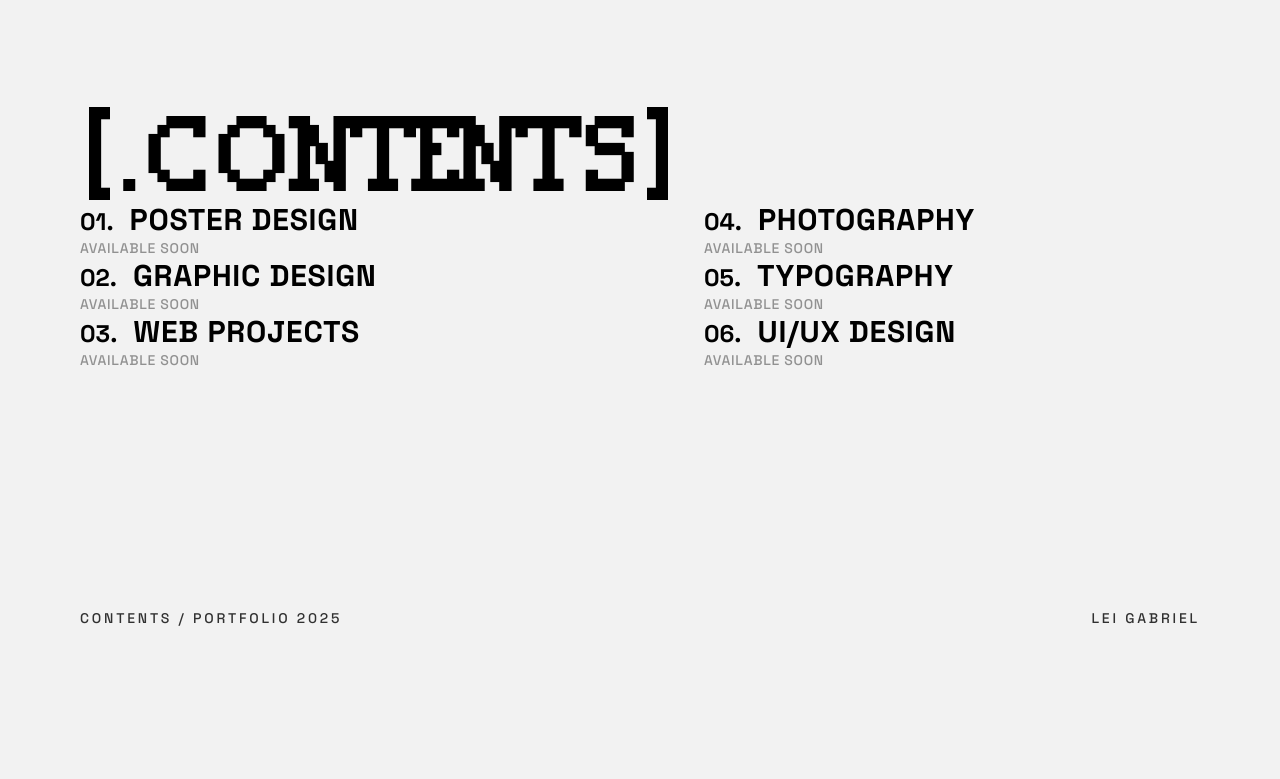
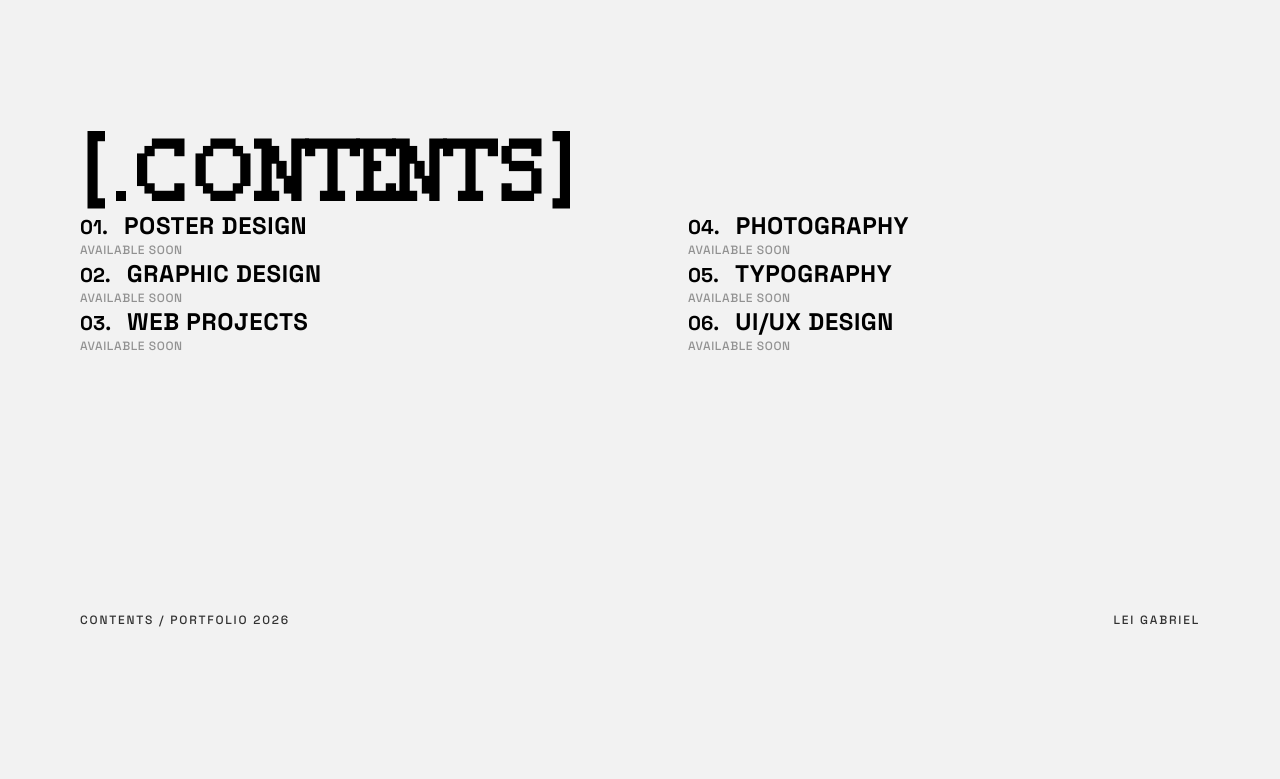
Before and after one commit to leigabriel/design-portfolio, a React (Vite) app: page / in a window 1280 px wide. Shown: the part 2540-3319 px from the top of the page. Built offline with nearby package versions, Linux system fonts and the light colour scheme.

Commit message:
refactor(contents): clean up code and update year to 2026

```diff
--- a/src/components/ContentsSection.jsx
+++ b/src/components/ContentsSection.jsx
@@ -1,15 +1,5 @@
 import { useTheme } from '../context/ThemeContext'
 import { useScrollAnimation, useStaggerAnimation } from '../hooks/useScrollAnimation'
-
-function ContentsSection() {
-  const { isDarkMode } = useTheme()
-  const titleRef = useScrollAnimation({ animation: 'fadeUp', delay: 0 })
-  const contentRef = useStaggerAnimation({
-    selector: '.content-item',
-    animation: 'fadeUp',
-    stagger: 100,
-    delay: 200
-  })
 
 const contentsData = [
   { number: '01', title: 'Poster Design' },
@@ -20,112 +10,43 @@ function ContentsSection() {
   { number: '06', title: 'UI/UX Design' }
 ]
 
-  const leftColumn = contentsData.slice(0, 3)
-  const rightColumn = contentsData.slice(3, 6)
+function ContentsSection() {
+  const { isDarkMode, isNeonMode } = useTheme()
+  const titleRef = useScrollAnimation({ animation: 'bounceIn', delay: 0 })
+  const contentRef = useStaggerAnimation({ selector: '.content-item', animation: 'flipUp', stagger: 80, delay: 200 })
+
+  const textColor = isNeonMode ? 'text-[#ff0000]' : isDarkMode ? 'text-white' : 'text-black'
+  const textMuted = isNeonMode ? 'text-[#ff0000]/40' : isDarkMode ? 'text-white/40' : 'text-black/40'
+  const footerText = isNeonMode ? 'text-[#ff0000]/60' : isDarkMode ? 'text-white/60' : 'text-black/80'
+
+  const [leftColumn, rightColumn] = [contentsData.slice(0, 3), contentsData.slice(3, 6)]
 
   return (
-    <section
-      id="contents"
-      className={`relative min-h-screen overflow-hidden transition-colors duration-500 ${
-        isDarkMode ? 'bg-[#212631]' : 'bg-[#f2f2f2]'
-      }`}
-    >
-      <div className="absolute top-4 bottom-4 left-4 right-4 sm:top-6 sm:bottom-6 sm:left-6 sm:right-6 md:top-8 md:bottom-8 md:left-14 md:right-14 lg:left-20 lg:right-20 flex flex-col justify-between">
+    <section id="contents" className={`relative min-h-screen overflow-hidden transition-colors duration-500 ${isDarkMode ? 'bg-[#212631]' : 'bg-[#f2f2f2]'}`}>
+      <div className="section-padding flex flex-col justify-between">
+        <div className="flex-1 flex flex-col justify-center">
+          <h2 ref={titleRef} className={`section-title transition-colors duration-500 ${textColor}`}>[.CONTENTS]</h2>
 
-        <div className="flex-1 flex flex-col justify-center">
-          <h2
-            ref={titleRef}
-            className={`font-[Timetwist] text-4xl sm:text-5xl md:text-6xl lg:text-7xl font-bold tracking-tight mb-12 sm:mb-16 md:mb-20 transition-colors duration-500 ${
-              isDarkMode ? 'text-white' : 'text-black'
-            }`}
-          >
-            [.CONTENTS]
-          </h2>
-
-          <div ref={contentRef} className="grid grid-cols-1 md:grid-cols-2 gap-x-16 lg:gap-x-32 gap-y-10 sm:gap-y-12 md:gap-y-14">
-            <div className="space-y-10 sm:space-y-12 md:space-y-14">
-              {leftColumn.map((item) => (
-                <div
-                  key={item.number}
-                  className="content-item group cursor-default transition-transform duration-300 hover:translate-x-2"
-                >
+          <div ref={contentRef} className="grid grid-cols-1 md:grid-cols-2 grid-gap">
+            {[leftColumn, rightColumn].map((column, colIndex) => (
+              <div key={colIndex} className="content-spacing">
+                {column.map((item) => (
+                  <div key={item.number} className="content-item group cursor-default transition-transform duration-300 hover:translate-x-2">
                     <div className="flex items-baseline gap-3 sm:gap-4">
-                    <span
-                      className={`text-lg sm:text-xl md:text-2xl font-bold transition-colors duration-500 ${
-                        isDarkMode ? 'text-white' : 'text-black'
-                      }`}
-                    >
-                      {item.number}.
-                    </span>
-                    <h3
-                      className={`text-xl sm:text-2xl md:text-3xl font-bold uppercase tracking-wide transition-colors duration-500 ${
-                        isDarkMode ? 'text-white' : 'text-black'
-                      }`}
-                    >
-                      {item.title}
-                    </h3>
+                      <span className={`content-number transition-colors duration-500 ${textColor}`}>{item.number}.</span>
+                      <h3 className={`content-title transition-colors duration-500 ${textColor}`}>{item.title}</h3>
                     </div>
-                  <span
-                    className={`block ml-9 sm:ml-11 mt-1 text-xs sm:text-sm font-medium uppercase tracking-wider transition-colors duration-500 ${
-                      isDarkMode ? 'text-white/40' : 'text-black/40'
-                    }`}
-                  >
-                    Available Soon
-                  </span>
+                    <span className={`content-subtitle block ml-9 sm:ml-11 mt-2 transition-colors duration-500 ${textMuted}`}>Available Soon</span>
                   </div>
                 ))}
-            </div>
-
-            <div className="space-y-10 sm:space-y-12 md:space-y-14">
-              {rightColumn.map((item) => (
-                <div
-                  key={item.number}
-                  className="content-item group cursor-default transition-transform duration-300 hover:translate-x-2"
-                >
-                  <div className="flex items-baseline gap-3 sm:gap-4">
-                    <span
-                      className={`text-lg sm:text-xl md:text-2xl font-bold transition-colors duration-500 ${
-                        isDarkMode ? 'text-white' : 'text-black'
-                      }`}
-                    >
-                      {item.number}.
-                    </span>
-                    <h3
-                      className={`text-xl sm:text-2xl md:text-3xl font-bold uppercase tracking-wide transition-colors duration-500 ${
-                        isDarkMode ? 'text-white' : 'text-black'
-                      }`}
-                    >
-                      {item.title}
-                    </h3>
-                  </div>
-                  <span
-                    className={`block ml-9 sm:ml-11 mt-1 text-xs sm:text-sm font-medium uppercase tracking-wider transition-colors duration-500 ${
-                      isDarkMode ? 'text-white/40' : 'text-black/40'
-                    }`}
-                  >
-                    Available Soon
-                  </span>
               </div>
             ))}
           </div>
         </div>
-        </div>
 
         <div className="flex justify-between items-end">
-          <span
-            className={`text-[10px] sm:text-xs md:text-sm font-medium tracking-[0.15em] sm:tracking-[0.2em] uppercase transition-colors duration-500 ${
-              isDarkMode ? 'text-white/60' : 'text-black/80'
-            }`}
-          >
-            Contents / Portfolio 2025
-          </span>
-          <span
-            className={`text-[10px] sm:text-xs md:text-sm font-medium tracking-[0.15em] sm:tracking-[0.2em] uppercase transition-colors duration-500 ${
-              isDarkMode ? 'text-white/60' : 'text-black/80'
-            }`}
-          >
-            Lei Gabriel
-          </span>
+          <span className={`section-footer-text transition-colors duration-500 ${footerText}`}>Contents / Portfolio 2026</span>
+          <span className={`section-footer-text transition-colors duration-500 ${footerText}`}>Lei Gabriel</span>
         </div>
       </div>
     </section>
```
Lines whose indentation alone changed are shown as unchanged.
